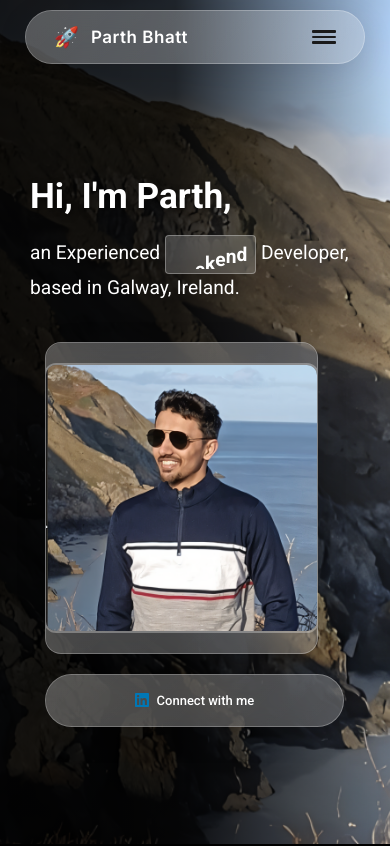
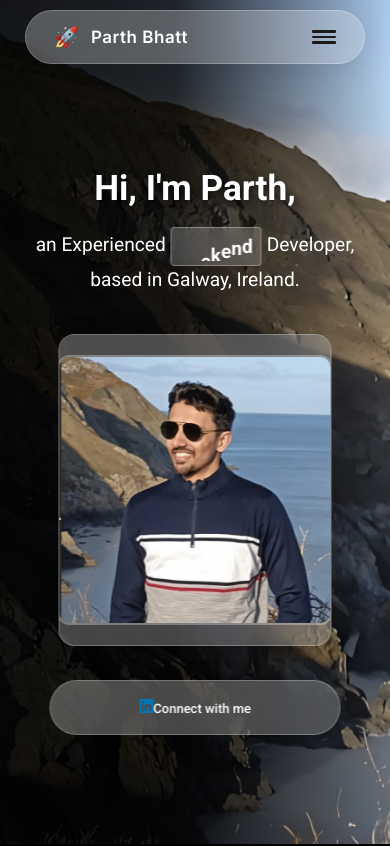
Before and after one commit to parthbhatt268/web-portfolio-2.0, a React (Create React App) app: page / in a window 390 px wide. Shown: the top 846 px of the page. Built offline with nearby package versions, Linux system fonts and the light colour scheme.

Commit message:
profile card

```diff
--- a/src/components/Home/Home.css
+++ b/src/components/Home/Home.css
@@ -31,13 +31,11 @@
   content: "";
   position: absolute;
   inset: 0;
-  background: linear-gradient(
-    to right,
-    rgba(0, 0, 0, 0.89)   0%,
-    rgba(0, 0, 0, 0.815)  45%,
-    rgba(0,0,0,0.3)  80%,
-    rgba(0,0,0,0)  100%
-  );
+  background: linear-gradient(to right,
+      rgba(0, 0, 0, 0.89) 0%,
+      rgba(0, 0, 0, 0.815) 45%,
+      rgba(0, 0, 0, 0.3) 80%,
+      rgba(0, 0, 0, 0) 100%);
   pointer-events: none;
   z-index: 2;
 }
@@ -61,7 +59,7 @@
   font-size: clamp(2rem, 6vw, 3.5rem);
   line-height: 1.1;
   font-weight: 700;
-  text-shadow: 2px 2px 6px rgba(0,0,0,0.5);
+  text-shadow: 2px 2px 6px rgba(0, 0, 0, 0.5);
 }
 
 /* 7. Subtitle paragraph */
@@ -78,10 +76,10 @@
   display: inline-block;
   color: #fff;
   /* Frosted-glass overlay */
-  background: rgba(255,255,255,0.2);
+  background: rgba(255, 255, 255, 0.2);
   backdrop-filter: blur(10px);
   -webkit-backdrop-filter: blur(10px);
-  border: 1px solid rgba(255,255,255,0.3);
+  border: 1px solid rgba(255, 255, 255, 0.3);
   font-weight: 600;
   padding: 0.25rem 0.5rem;
   border-radius: 4px;
@@ -159,7 +157,8 @@
     display: flex;
     flex-direction: column;
     justify-content: center;
-    padding-top: 80px; /* Room for navbar */
+    padding-top: 80px;
+    /* Room for navbar */
   }
 
   .hero__content h1 {
@@ -206,23 +205,27 @@
 
 @media (max-width: 480px) {
   .hero__content {
-    left: 15px;
-    right: 15px;
+    left: 50%;
+    right: auto;
     top: 50%;
+    transform: translate(-50%, -50%);
     padding-top: 70px;
+    text-align: center;
+    width: 90%;
+    max-width: 400px;
   }
 
   .hero__content h1 {
     font-size: clamp(2.2rem, 7vw, 2.8rem);
     margin-bottom: 1.2rem;
-    margin-left: 15px;
+    margin-left: 0;
   }
 
   .hero__subtitle {
     font-size: clamp(1.2rem, 4.5vw, 1.4rem);
     line-height: 1.5;
     margin-bottom: 1.8rem;
-    margin-left: 15px;
+    margin-left: 0;
   }
 
   .rotating-text-inline {
@@ -235,7 +238,7 @@
     padding: 20px;
     width: 70vw;
     max-width: 280px;
-    margin: 10px 20px;
+    margin: 10px auto;
   }
 
   .profile-image img {
@@ -247,10 +250,11 @@
     padding: 18px 18px;
     font-size: 15px;
     color: white;
-    margin: 10px 20px;
+    margin: 10px auto;
     width: 83%;
     text-align: center;
     justify-content: center;
+    display: block;
   }
 
   .linkedin-icon {
@@ -261,7 +265,8 @@
 
 /* 12. Profile Card */
 .profile-card {
-  display: none; /* Hidden by default, only shown on mobile */
+  display: none;
+  /* Hidden by default, only shown on mobile */
   flex-direction: column;
   align-items: center;
   justify-content: center;
@@ -340,9 +345,6 @@
   .profile-card {
     margin-bottom: 1.5rem;
     padding: 20px;
-    width: 70vw;
-    max-width: 280px;
-    margin: 10px 30px
   }
 
   .profile-image img {
```
